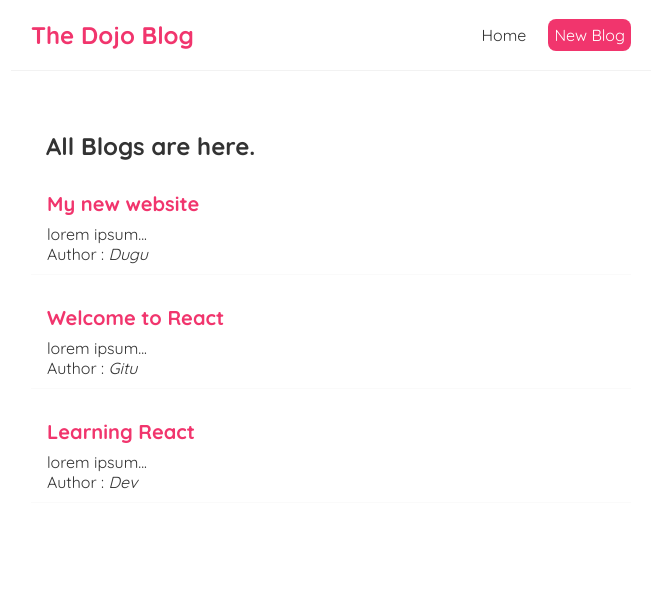
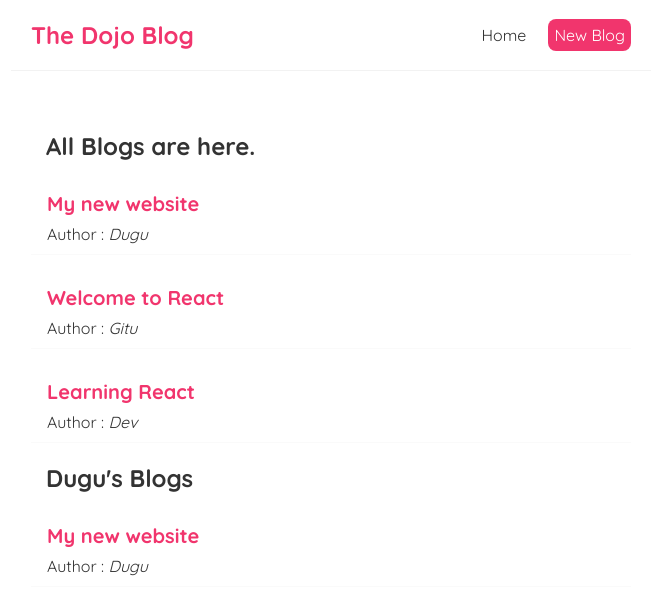
Before and after one commit to dpd007/dojo-blog, a React (Create React App) app: page / in a window 1280 px wide. Shown: the top 614 px of the page, without its empty margins (309-971 px from the left). Built offline with nearby package versions, Linux system fonts and the light colour scheme; the HTML template or start-up script is replaced by a standard one.

Commit message:
Reusing the component

```diff
--- a/src/app/BlogLists.jsx
+++ b/src/app/BlogLists.jsx
@@ -7,7 +7,7 @@ const BlogsList = ({ blogs, title }) => {
       {blogs.map((blog) => (
         <div className="blog-preview" key={blog.id}>
           <h2>{blog.title}</h2>
-          <p>{blog.body}</p>
+          {/* <p>{blog.body}</p> */}
           <p>
             Author : <i>{blog.author}</i>
           </p>
--- a/src/app/Home.jsx
+++ b/src/app/Home.jsx
@@ -43,8 +43,12 @@ const Home = () => {
         {name} is {age} years old!!
       </p> */}
       {/* <button onClick={handleClick}>Click Me</button> */}
-      {/* //using props to send data to another component*/}
+      {/* using props to send data to another component*/}
       <BlogsList blogs={blogs} title={"All Blogs are here."} />
+      <BlogsList
+        blogs={blogs.filter((blog) => blog.author === "Dugu")}
+        title={"Dugu's Blogs"}
+      />
     </div>
   );
 };
```
